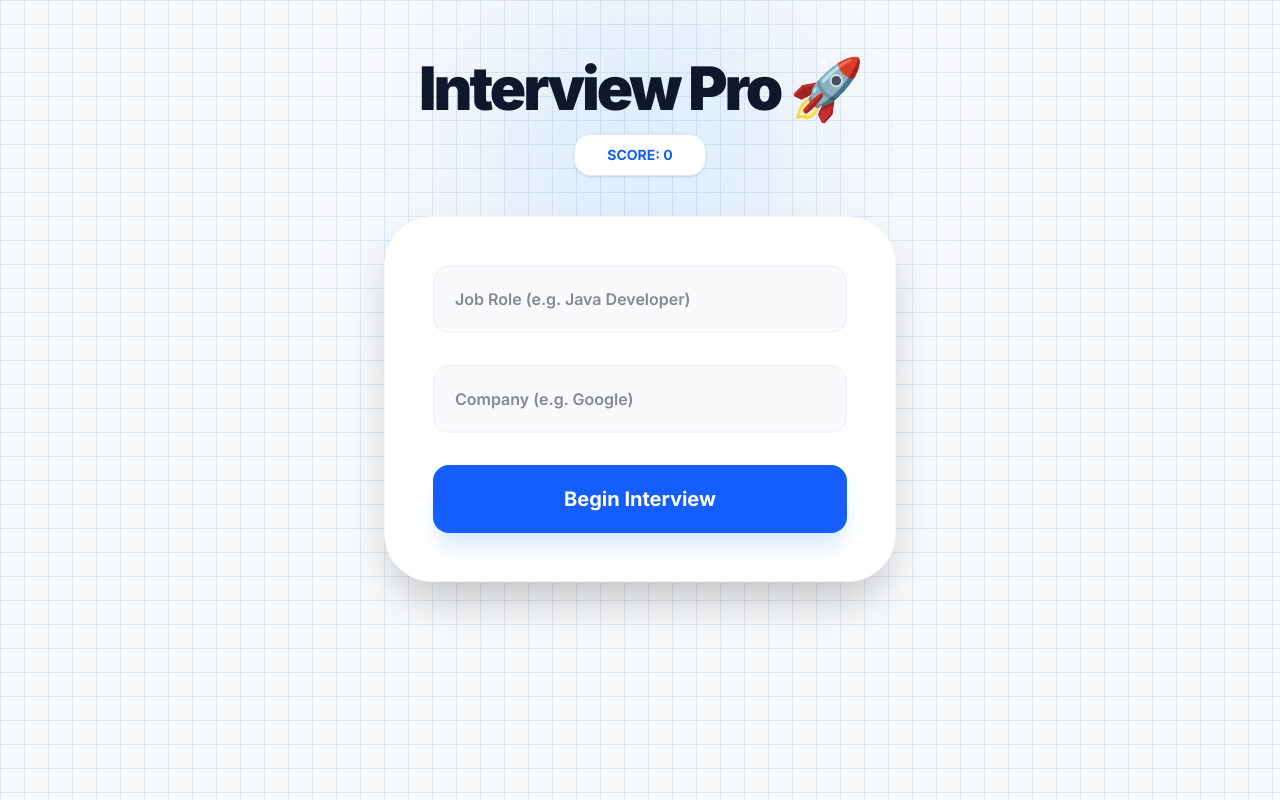
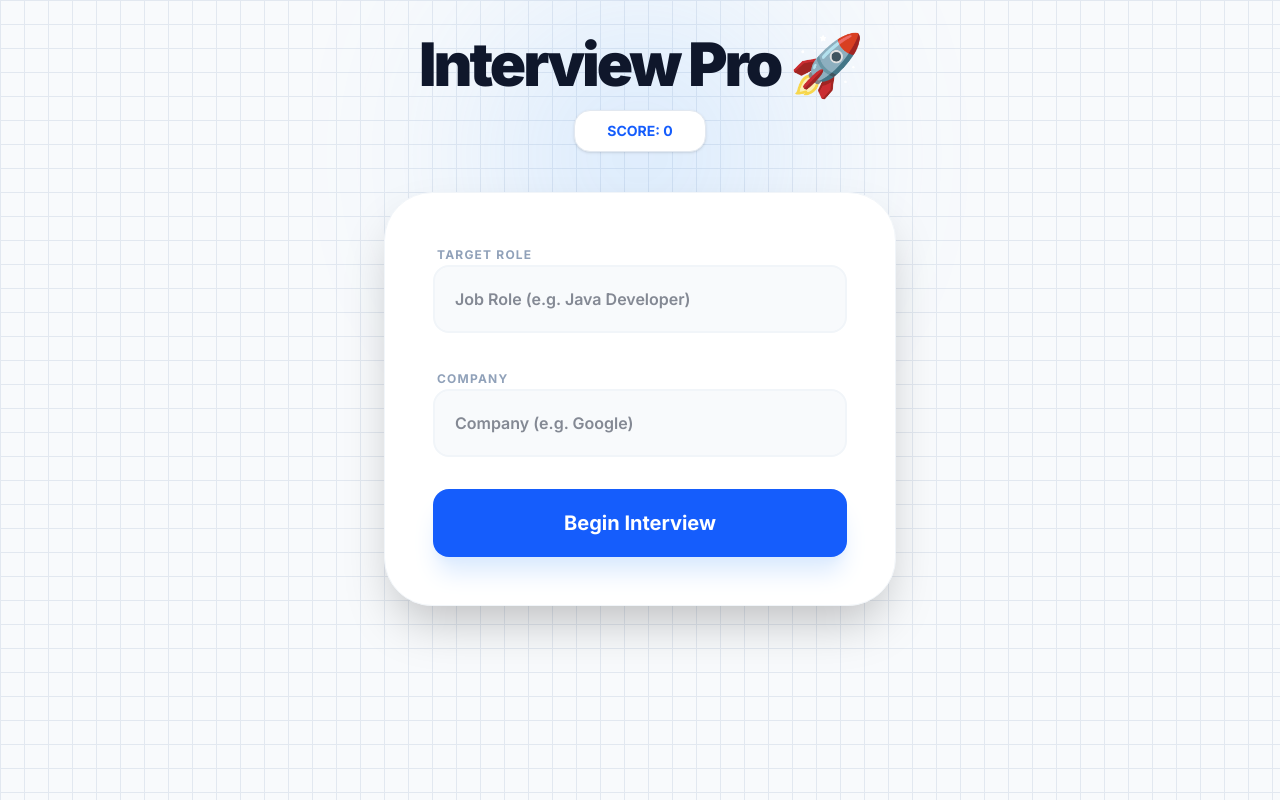
Before and after one commit to Shaunfernandez7788/CareerFirst-AI, a Next.js app: page /interview in a window 1280 px wide. Built offline with nearby package versions, Linux system fonts and the light colour scheme.

Commit message:
Feature: URL parameters auto-fill in interview room

```diff
--- a/app/interview/InterviewContent.tsx
+++ b/app/interview/InterviewContent.tsx
@@ -1,6 +1,7 @@
 "use client";
 
-import { useState, useEffect, useRef } from "react";
+import { useState, useEffect, useRef, Suspense } from "react";
+import { useSearchParams } from "next/navigation"; // Import for URL params
 import Webcam from "react-webcam";
 
 type Message = {
@@ -9,6 +10,8 @@ type Message = {
 };
 
 export default function InterviewContent() {
+  const searchParams = useSearchParams();
+
   const [role, setRole] = useState("");
   const [company, setCompany] = useState("");
   const [chat, setChat] = useState<Message[]>([]);
@@ -26,12 +29,27 @@ export default function InterviewContent() {
   const recognitionRef = useRef<any>(null);
   const chatContainerRef = useRef<HTMLDivElement>(null);
 
+  // 1. Auto-fill logic from URL Parameters
+  useEffect(() => {
+    const roleParam = searchParams.get("role");
+    const companyParam = searchParams.get("company");
+
+    if (roleParam) setRole(roleParam);
+    if (companyParam) setCompany(companyParam);
+
+    // Optional: If you want it to start immediately when coming from Job Search
+    if (roleParam && companyParam && !isStarted && !loading) {
+        // We trigger startInterview manually or wait for the user to click
+    }
+  }, [searchParams]);
+
   useEffect(() => {
     if (chatContainerRef.current) {
       chatContainerRef.current.scrollTop = chatContainerRef.current.scrollHeight;
     }
   }, [chat, loading]);
 
+  // 🎤 Speech Recognition Logic
   useEffect(() => {
     const SpeechRecognition = (window as any).SpeechRecognition || (window as any).webkitSpeechRecognition;
     if (SpeechRecognition) {
@@ -60,6 +78,7 @@ export default function InterviewContent() {
     } catch (err) { setIsListening(false); }
   };
 
+  // 📷 Face API Loading
   useEffect(() => {
     const loadModels = async () => {
       try {
@@ -72,6 +91,7 @@ export default function InterviewContent() {
     loadModels();
   }, []);
 
+  // 👀 Face Detection Loop
   useEffect(() => {
     if (!isStarted || !modelsLoaded) return;
     const interval = setInterval(async () => {
@@ -83,6 +103,7 @@ export default function InterviewContent() {
     return () => clearInterval(interval);
   }, [isStarted, modelsLoaded]);
 
+  // 🚀 Start Interview
   const startInterview = async () => {
     if (!role.trim()) return alert("Please enter a role");
     setLoading(true);
@@ -138,7 +159,6 @@ export default function InterviewContent() {
     finally { setLoading(false); }
   };
 
-  // --- CENTERED FINISH VIEW ---
   if (isFinished) {
     return (
       <div className="w-full flex items-center justify-center min-h-[70vh] px-4">
@@ -170,8 +190,14 @@ export default function InterviewContent() {
 
       {!isStarted ? (
         <div className="bg-white p-12 rounded-[3rem] shadow-2xl border border-slate-100 w-full max-w-lg space-y-8 animate-in fade-in zoom-in-95 duration-500">
-          <input placeholder="Job Role (e.g. Java Developer)" value={role} onChange={(e) => setRole(e.target.value)} className="w-full p-5 bg-slate-50 border-2 border-slate-100 rounded-2xl focus:border-blue-500 outline-none font-semibold text-slate-900" />
-          <input placeholder="Company (e.g. Google)" value={company} onChange={(e) => setCompany(e.target.value)} className="w-full p-5 bg-slate-50 border-2 border-slate-100 rounded-2xl focus:border-blue-500 outline-none font-semibold text-slate-900" />
+          <div className="space-y-2">
+            <label className="text-xs font-bold text-slate-400 uppercase tracking-widest ml-1">Target Role</label>
+            <input placeholder="Job Role (e.g. Java Developer)" value={role} onChange={(e) => setRole(e.target.value)} className="w-full p-5 bg-slate-50 border-2 border-slate-100 rounded-2xl focus:border-blue-500 outline-none font-semibold text-slate-900" />
+          </div>
+          <div className="space-y-2">
+            <label className="text-xs font-bold text-slate-400 uppercase tracking-widest ml-1">Company</label>
+            <input placeholder="Company (e.g. Google)" value={company} onChange={(e) => setCompany(e.target.value)} className="w-full p-5 bg-slate-50 border-2 border-slate-100 rounded-2xl focus:border-blue-500 outline-none font-semibold text-slate-900" />
+          </div>
           <button onClick={startInterview} disabled={loading} className="w-full bg-blue-600 text-white py-5 rounded-2xl font-bold text-xl hover:bg-blue-700 shadow-xl shadow-blue-100 disabled:bg-slate-200 transition-all">
             {loading ? "Connecting..." : "Begin Interview"}
           </button>
```
